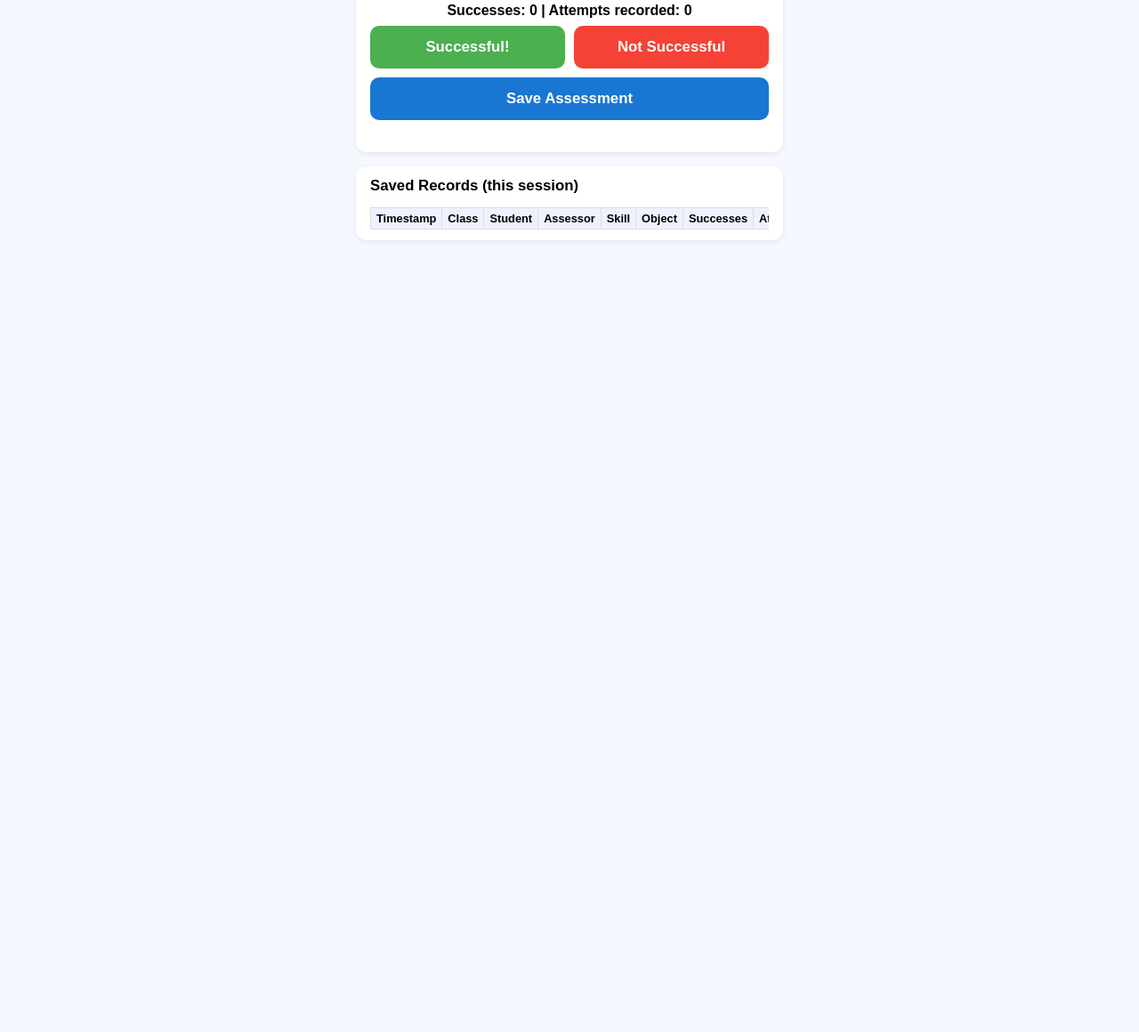
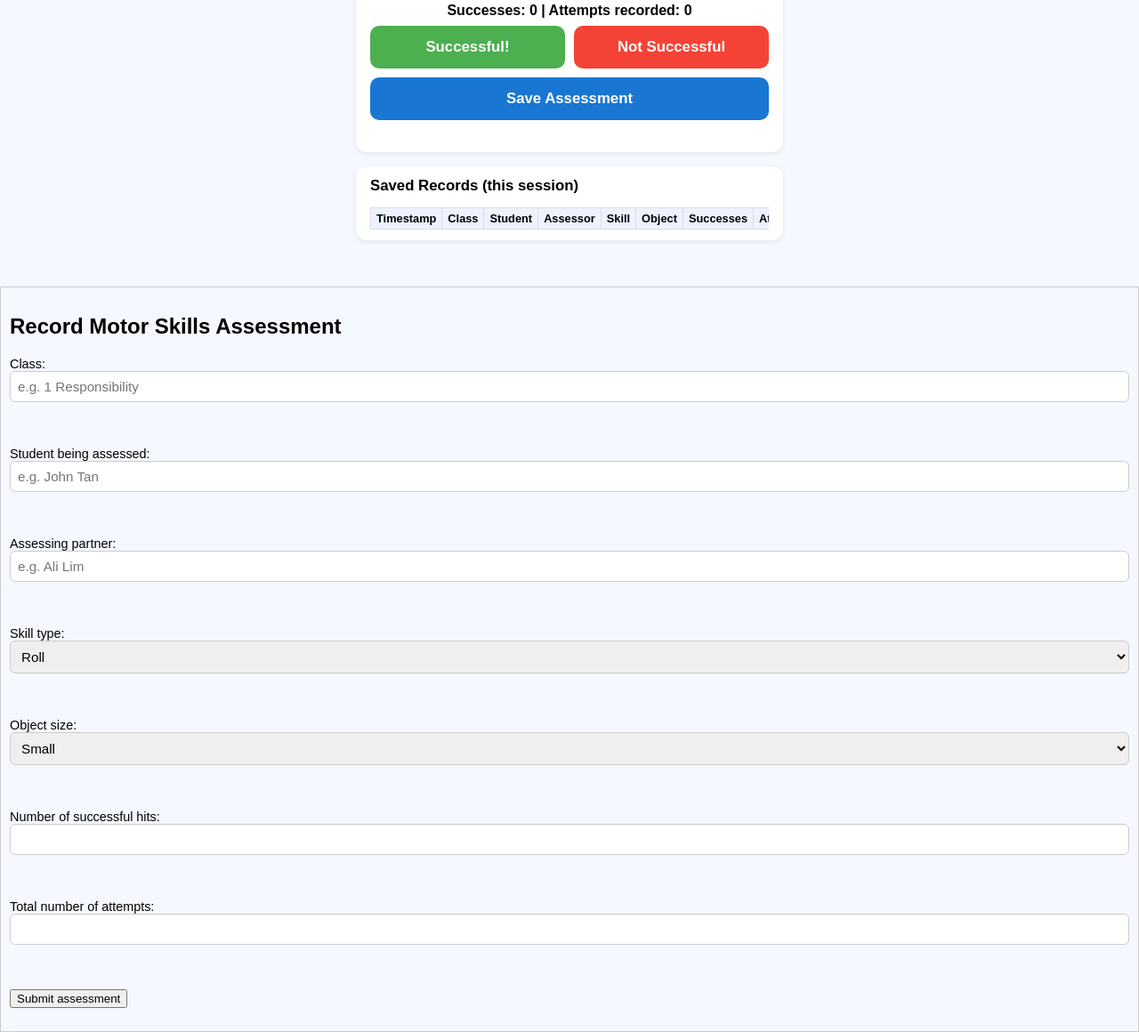
Before and after one commit to johnael-lim/PE-P1-Sem-1-Live-assessment-tool, a plain HTML site: page index.html in a window 1280 px wide. Shown: the part 545-1705 px from the top of the page at 89% size. Before the commit the page ends 847 px from the top, so only its background shows below. Drawn offline with Linux system fonts and the light colour scheme.

Commit message:
Update index.html

```diff
--- a/index.html
+++ b/index.html
@@ -335,7 +335,7 @@
     }
 
     // STEP 3: Paste your Google Apps Script Web App URL here
-    const GOOGLE_SCRIPT_URL = "PASTE_YOUR_WEB_APP_URL_HERE";
+    const GOOGLE_SCRIPT_URL = "https://script.google.com/macros/s/AKfycbwyr7rRJ9t2ny5xyO2OqTZsDViiD-vZqTWjBFH4fYOulg5o0WMYPB2_GnHGVh38QT_9ig/exec";
 
     async function saveAssessment() {
       const error = validateForm();
@@ -375,7 +375,7 @@
       console.log('Peer assessment saved:', data);
 
       // Send to Google Apps Script (for Google Sheets)
-      if (GOOGLE_SCRIPT_URL && GOOGLE_SCRIPT_URL !== "PASTE_YOUR_WEB_APP_URL_HERE") {
+      if (GOOGLE_SCRIPT_URL && GOOGLE_SCRIPT_URL !== "https://script.google.com/macros/s/AKfycbwyr7rRJ9t2ny5xyO2OqTZsDViiD-vZqTWjBFH4fYOulg5o0WMYPB2_GnHGVh38QT_9ig/exec") {
         try {
           await fetch(GOOGLE_SCRIPT_URL, {
             method: 'POST',
@@ -403,5 +403,121 @@
 
     saveBtn.addEventListener('click', saveAssessment);
   </script>
+    <!-- PE Motor Skills Assessment Form -->
+  <div style="border:1px solid #ccc; padding:10px; margin-top:20px;">
+    <h2>Record Motor Skills Assessment</h2>
+
+    <label>
+      Class:
+      <input type="text" id="className" placeholder="e.g. 1 Responsibility">
+    </label>
+    <br><br>
+
+    <label>
+      Student being assessed:
+      <input type="text" id="studentName" placeholder="e.g. John Tan">
+    </label>
+    <br><br>
+
+    <label>
+      Assessing partner:
+      <input type="text" id="assessorName" placeholder="e.g. Ali Lim">
+    </label>
+    <br><br>
+
+    <label>
+      Skill type:
+      <select id="skillType">
+        <option value="Roll">Roll</option>
+        <option value="Catch">Catch</option>
+        <option value="Throw">Throw</option>
+      </select>
+    </label>
+    <br><br>
+
+    <label>
+      Object size:
+      <select id="objectSize">
+        <option value="Small">Small</option>
+        <option value="Medium">Medium</option>
+        <option value="Large">Large</option>
+      </select>
+    </label>
+    <br><br>
+
+    <label>
+      Number of successful hits:
+      <input type="number" id="successes" min="0">
+    </label>
+    <br><br>
+
+    <label>
+      Total number of attempts:
+      <input type="number" id="attempts" min="1">
+    </label>
+    <br><br>
+
+    <button type="button" onclick="submitAssessment()">Submit assessment</button>
+
+    <p id="status" style="font-weight:bold; margin-top:10px;"></p>
+  </div>
+  <script>
+    // 1. Put your Web App URL from Google Apps Script here:
+    const SHEET_WRITE_URL = "https://script.google.com/macros/s/AKfycbwyr7rRJ9t2ny5xyO2OqTZsDViiD-vZqTWjBFH4fYOulg5o0WMYPB2_GnHGVh38QT_9ig/exec";
+
+    async function submitAssessment() {
+      const statusEl = document.getElementById("status");
+      statusEl.textContent = "Submitting...";
+
+      // 2. Collect values from the form
+      const data = {
+        timestamp: new Date().toISOString(),  // current date/time
+        className: document.getElementById("className").value.trim(),
+        studentName: document.getElementById("studentName").value.trim(),
+        assessorName: document.getElementById("assessorName").value.trim(),
+        skillType: document.getElementById("skillType").value,
+        objectSize: document.getElementById("objectSize").value,
+        successes: document.getElementById("successes").value,
+        attempts: document.getElementById("attempts").value
+      };
+
+      // Basic validation (you can expand this later)
+      if (!data.className || !data.studentName || !data.assessorName) {
+        statusEl.textContent = "Please fill in class, student, and assessor.";
+        return;
+      }
+
+      try {
+        // 3. Send data to Google Script
+        const response = await fetch(SHEET_WRITE_URL, {
+          method: "POST",
+          headers: {
+            "Content-Type": "application/json"
+          },
+          body: JSON.stringify(data)
+        });
+
+        if (!response.ok) {
+          throw new Error("Network response was not ok");
+        }
+
+        const result = await response.json();
+
+        if (result.status === "success") {
+          statusEl.textContent = "Assessment saved to Google Sheet ✅";
+
+          // Optional: clear some inputs for next assessment
+          document.getElementById("successes").value = "";
+          document.getElementById("attempts").value = "";
+        } else {
+          statusEl.textContent = "Error: Server did not return success.";
+        }
+      } catch (err) {
+        console.error(err);
+        statusEl.textContent = "Error: Could not connect to the server.";
+      }
+    }
+  </script>
+
 </body>
 </html>
```
